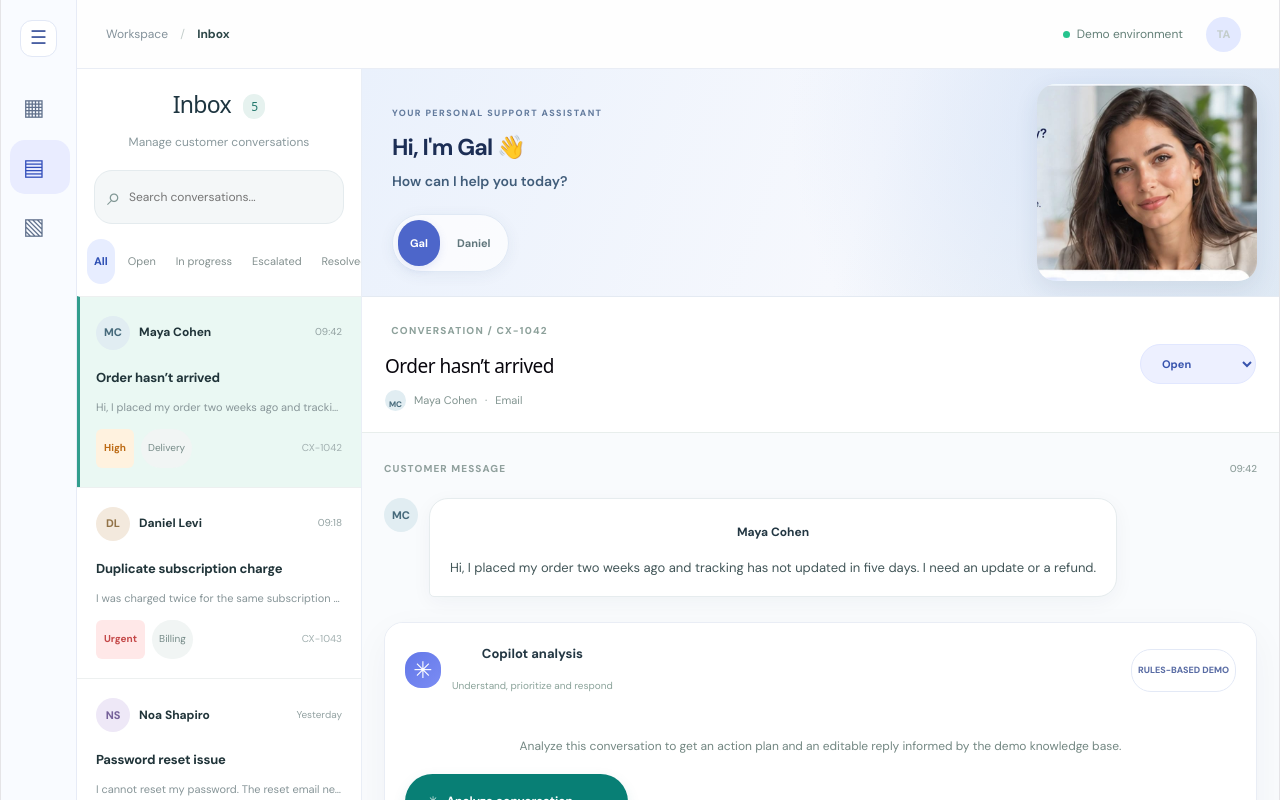
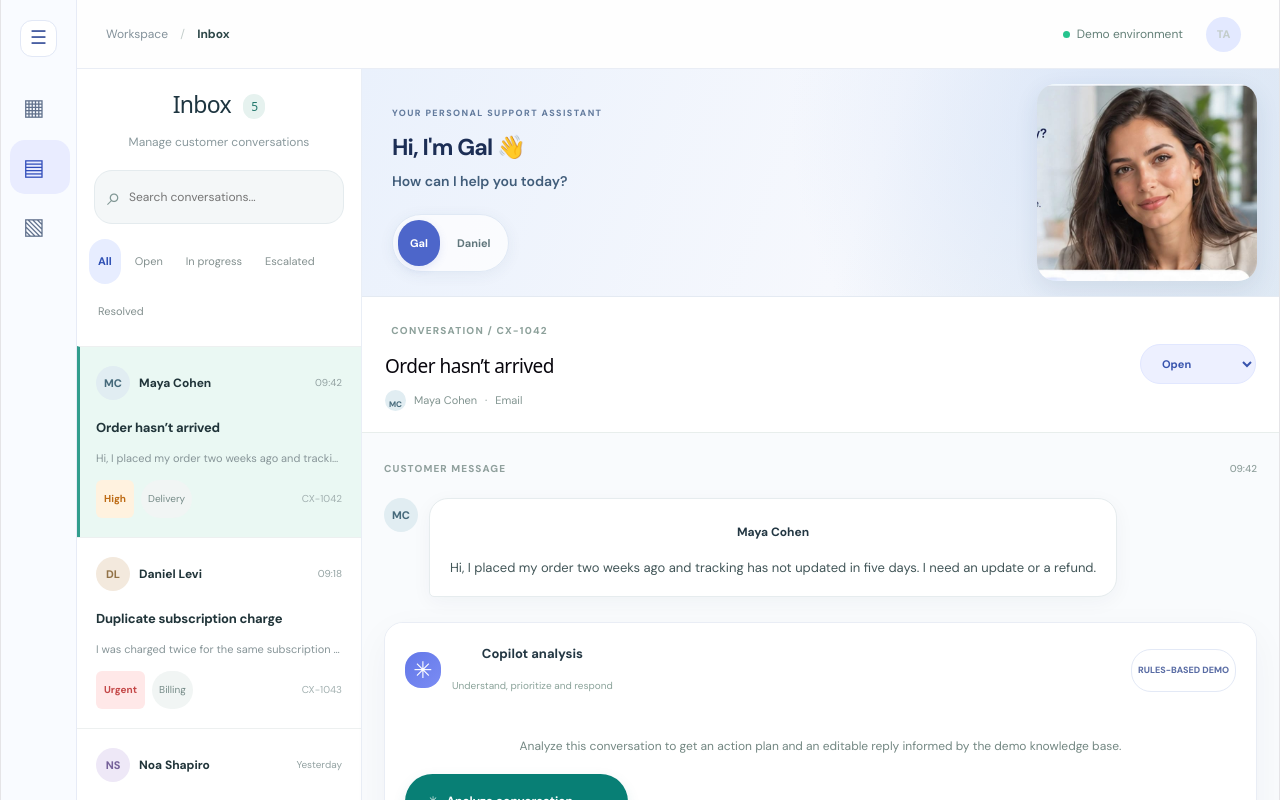
Before and after one commit to tamtam888/CX-Agent-Assist, a React (Vite) app: page / in a window 1280 px wide. Shown: the top 800 px of the page. Built offline with nearby package versions, Linux system fonts and the light colour scheme.

Commit message:
fix: eliminate horizontal filters scroll and desktop content clipping

```diff
--- a/src/App.css
+++ b/src/App.css
@@ -195,3 +195,17 @@ html,body,#root{min-height:100%;width:100%;margin:0}
 .cx-conversation>.cx-persona-banner .cx-persona-switch{margin:12px 0 0}
 @media(max-width:850px){.cx-conversation>.cx-persona-banner{min-height:200px;padding:21px 18px}.cx-conversation>.cx-persona-banner .cx-persona-portrait{right:12px;top:14px;bottom:14px;width:33%;min-width:100px}.cx-conversation>.cx-persona-banner .cx-persona-intro{padding-right:38%}}
 @media(max-width:590px){.cx-conversation>.cx-persona-banner{min-height:190px;padding:20px 16px}.cx-conversation>.cx-persona-banner .cx-persona-portrait{right:10px;top:12px;bottom:12px;width:36%;min-width:100px;border-radius:14px}.cx-conversation>.cx-persona-banner .cx-persona-intro{padding-right:40%}.cx-conversation>.cx-persona-banner .cx-persona-intro strong{font-size:20px}}
+
+
+/* QA: avoid nested scroll panes and truncated full-page captures on desktop */
+@media(min-width:591px){
+ .cx-inbox{height:auto;min-height:calc(100vh - 69px);overflow:visible;align-items:stretch}
+ .cx-ticket-column{height:auto;min-height:calc(100vh - 69px);overflow:visible}
+ .cx-ticket-scroll{display:block;flex:initial;overflow:visible}
+ .cx-conversation{min-height:calc(100vh - 69px);overflow:visible}
+ .cx-conversation-body{flex:1;min-height:420px;overflow:visible}
+ .cx-context{height:auto;overflow:visible}
+}
+.cx-filters{display:flex;flex-wrap:wrap;overflow-x:hidden;overflow-y:visible;gap:5px;padding:0 12px 13px}
+.cx-filters button{flex:0 0 auto;border-radius:999px;white-space:nowrap;font-size:11px;padding:8px 9px}
+@media(min-width:591px) and (max-width:850px){.cx-ticket-scroll{overflow:visible}}
```
